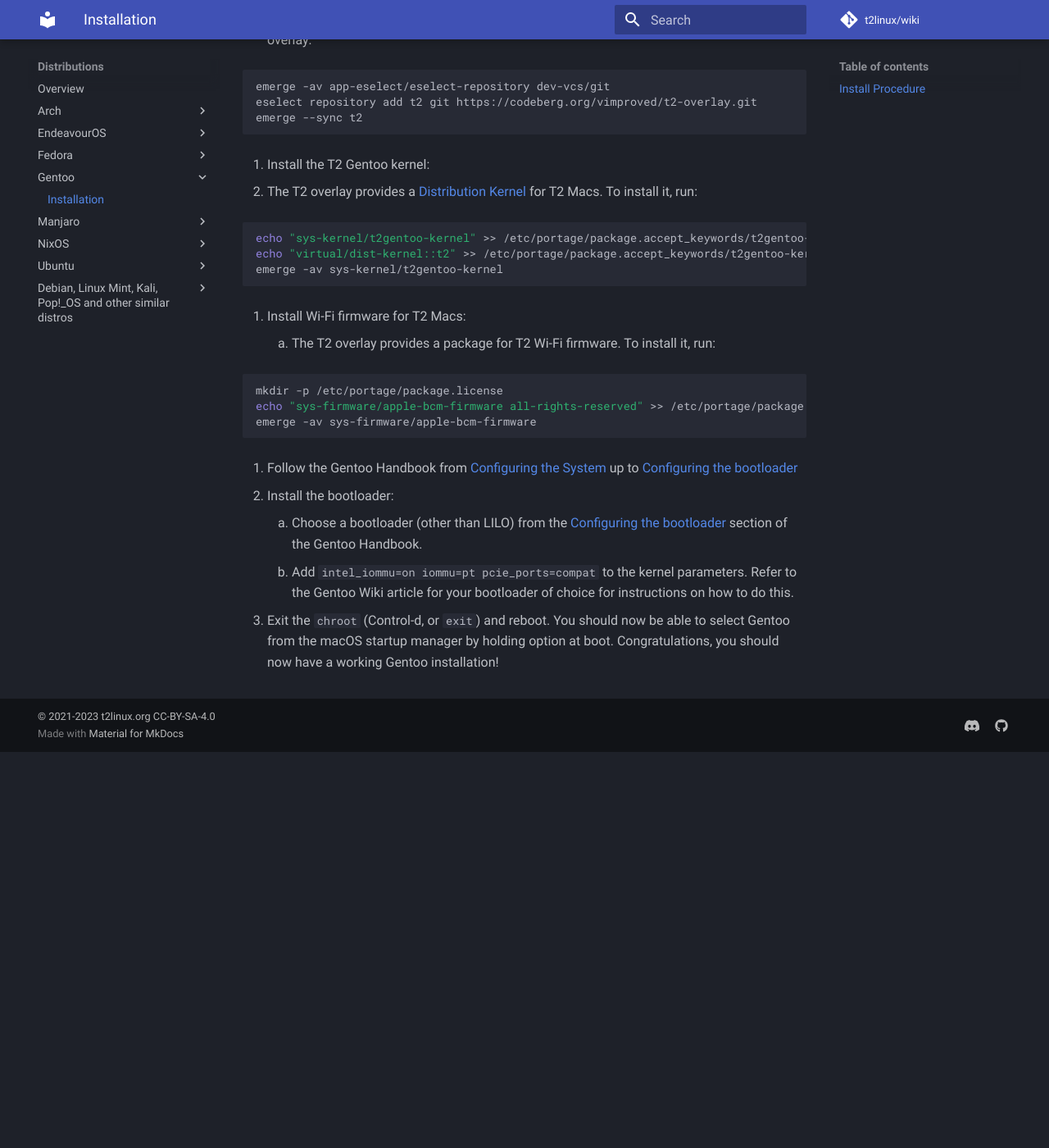
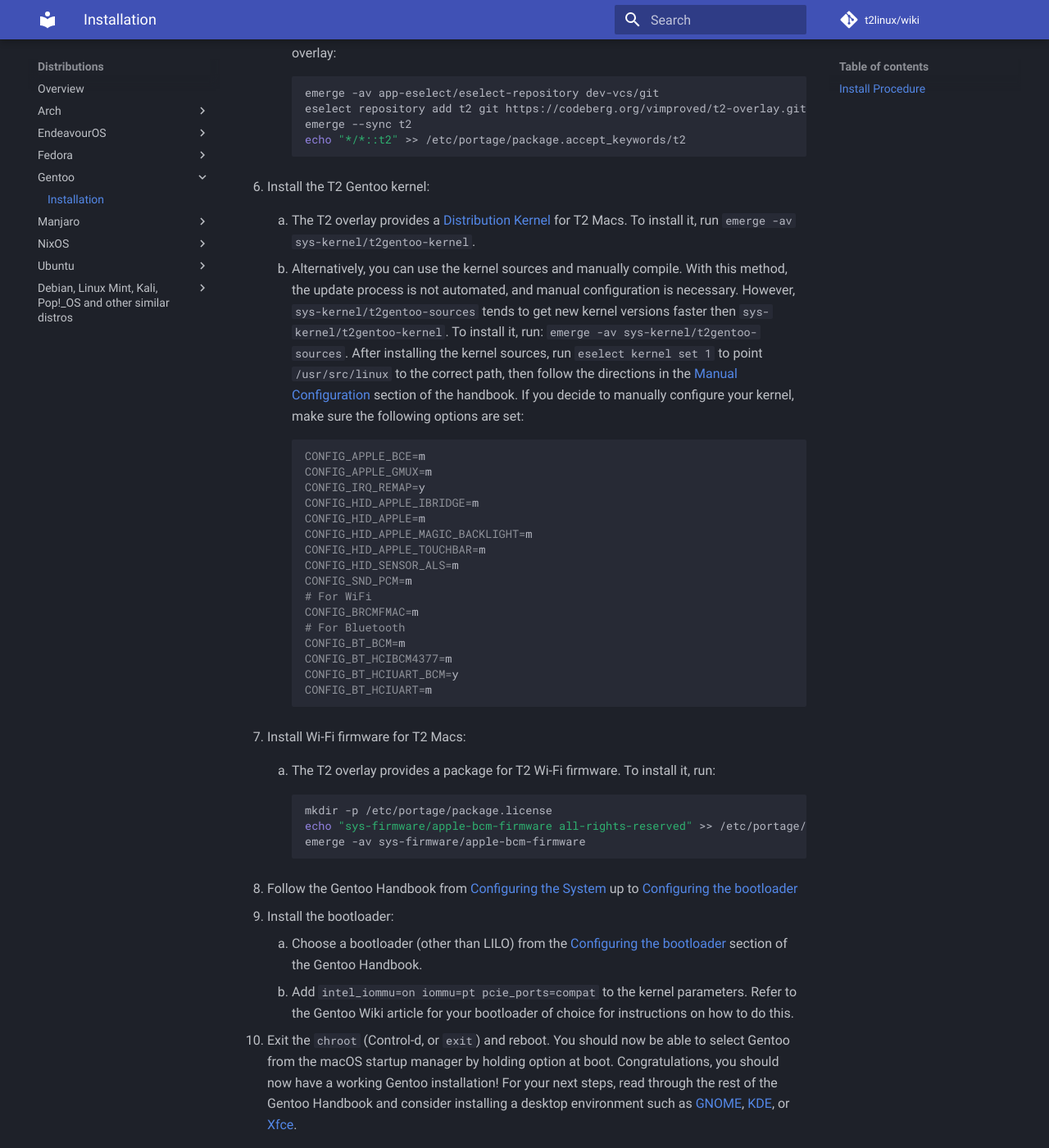
Before and after one commit to t2linux/wiki, an MkDocs documentation site: the page built from docs/distributions/gentoo/installation.md, in a window 1280 px wide and 1400 px high, scrolled down 769 px. Shown: the whole window at 82% size. Built offline with MkDocs 1.6.1 and Material for MkDocs 9.7.7, drawn with Linux system fonts in a browser that asks for light colours; comment, search, counter and statistics services are not loaded; before the commit the page ends 1686 px from its top, so only the background shows below that.

Commit message:
gentoo: Various minor improvements (#436)
- Change accept_keywords directions to a wildcard for ::t2
- Fix formatting of indented lists
- Added directions for kernel installation from
  sys-kernel/t2gentoo-sources

````diff
--- a/docs/distributions/gentoo/installation.md
+++ b/docs/distributions/gentoo/installation.md
@@ -3,8 +3,8 @@
 ## Install Procedure
 
 1. Follow the [Pre-installation](https://wiki.t2linux.org/guides/preinstall) steps.
-   1. Since there is not yet a T2 Gentoo Installation ISO, you will need to use a different ISO. We recommend the [T2-Ubuntu](https://github.com/t2linux/T2-Ubuntu/releases/latest) ISO if you want a graphical environment, or the [T2-Archiso](https://github.com/t2linux/archiso-t2/releases/latest) if you don't want to have to copy Wi-Fi firmware to the livecd.
-   2. If you chose the Ubuntu ISO, follow the [Wi-Fi Guide](https://wiki.t2linux.org/guides/wifi-bluetooth/) once booted.
+    1. Since there is not yet a T2 Gentoo Installation ISO, you will need to use a different ISO. We recommend the [T2-Ubuntu](https://github.com/t2linux/T2-Ubuntu/releases/latest) ISO if you want a graphical environment, or the [T2-Archiso](https://github.com/t2linux/archiso-t2/releases/latest) if you don't want to have to copy Wi-Fi firmware to the livecd.
+    2. If you chose the Ubuntu ISO, follow the [Wi-Fi Guide](https://wiki.t2linux.org/guides/wifi-bluetooth/) once booted.
 
 2. Connect to the internet using NetworkManager in the Ubuntu ISO, or using `iwctl` in the Arch ISO.
 
@@ -14,33 +14,49 @@
 
 5. Setup the T2 Gentoo overlay:
 
-   1. Install `dev-vcs/git` and `app-eselect/eselect-repository`, then enable and sync the overlay:
+    1. Install `dev-vcs/git` and `app-eselect/eselect-repository`, then enable and sync the overlay:
 
-   ```bash
-   emerge -av app-eselect/eselect-repository dev-vcs/git
-   eselect repository add t2 git https://codeberg.org/vimproved/t2-overlay.git
-   emerge --sync t2
-   ```
+        ```bash
+        emerge -av app-eselect/eselect-repository dev-vcs/git
+        eselect repository add t2 git https://codeberg.org/vimproved/t2-overlay.git
+        emerge --sync t2
+        echo "*/*::t2" >> /etc/portage/package.accept_keywords/t2
+        ```
 
 6. Install the T2 Gentoo kernel:
 
-   1. The T2 overlay provides a [Distribution Kernel](https://wiki.gentoo.org/wiki/Handbook:AMD64/Installation/Kernel#Distribution_kernels) for T2 Macs. To install it, run:
+    1. The T2 overlay provides a [Distribution Kernel](https://wiki.gentoo.org/wiki/Handbook:AMD64/Installation/Kernel#Distribution_kernels) for T2 Macs. To install it, run `emerge -av sys-kernel/t2gentoo-kernel`.
 
-   ```bash
-   echo "sys-kernel/t2gentoo-kernel" >> /etc/portage/package.accept_keywords/t2gentoo-kernel
-   echo "virtual/dist-kernel::t2" >> /etc/portage/package.accept_keywords/t2gentoo-kernel
-   emerge -av sys-kernel/t2gentoo-kernel
-   ```
+    2. Alternatively, you can use the kernel sources and manually compile. With this method, the update process is not automated, and manual configuration is necessary. However, `sys-kernel/t2gentoo-sources` tends to get new kernel versions faster then `sys-kernel/t2gentoo-kernel`. To install it, run: `emerge -av sys-kernel/t2gentoo-sources`. After installing the kernel sources, run `eselect kernel set 1` to point `/usr/src/linux` to the correct path, then follow the directions in the [Manual Configuration](https://wiki.gentoo.org/wiki/Handbook:AMD64/Installation/Kernel#Alternative:_Manual_configuration) section of the handbook. If you decide to manually configure your kernel, make sure the following options are set:
+
+        ```bash
+        CONFIG_APPLE_BCE=m
+        CONFIG_APPLE_GMUX=m
+        CONFIG_IRQ_REMAP=y
+        CONFIG_HID_APPLE_IBRIDGE=m
+        CONFIG_HID_APPLE=m
+        CONFIG_HID_APPLE_MAGIC_BACKLIGHT=m
+        CONFIG_HID_APPLE_TOUCHBAR=m
+        CONFIG_HID_SENSOR_ALS=m
+        CONFIG_SND_PCM=m
+        # For WiFi
+        CONFIG_BRCMFMAC=m
+        # For Bluetooth
+        CONFIG_BT_BCM=m
+        CONFIG_BT_HCIBCM4377=m
+        CONFIG_BT_HCIUART_BCM=y
+        CONFIG_BT_HCIUART=m
+        ```
 
 7. Install Wi-Fi firmware for T2 Macs:
 
     1. The T2 overlay provides a package for T2 Wi-Fi firmware. To install it, run:
 
-   ```bash
-   mkdir -p /etc/portage/package.license
-   echo "sys-firmware/apple-bcm-firmware all-rights-reserved" >> /etc/portage/package.license/firmware
-   emerge -av sys-firmware/apple-bcm-firmware
-   ```
+        ```bash
+        mkdir -p /etc/portage/package.license
+        echo "sys-firmware/apple-bcm-firmware all-rights-reserved" >> /etc/portage/package.license/firmware
+        emerge -av sys-firmware/apple-bcm-firmware
+        ```
 
 8. Follow the Gentoo Handbook from [Configuring the System](https://wiki.gentoo.org/wiki/Handbook:AMD64/Installation/System) up to [Configuring the bootloader](https://wiki.gentoo.org/wiki/Handbook:AMD64/Installation/Bootloader)
 
@@ -48,4 +64,4 @@
     1. Choose a bootloader (other than LILO) from the [Configuring the bootloader](https://wiki.gentoo.org/wiki/Handbook:AMD64/Installation/Bootloader) section of the Gentoo Handbook.
     2. Add `intel_iommu=on iommu=pt pcie_ports=compat` to the kernel parameters. Refer to the Gentoo Wiki article for your bootloader of choice for instructions on how to do this.
 
-10. Exit the `chroot` (Control-d, or `exit`) and reboot. You should now be able to select Gentoo from the macOS startup manager by holding option at boot. Congratulations, you should now have a working Gentoo installation!
+10. Exit the `chroot` (Control-d, or `exit`) and reboot. You should now be able to select Gentoo from the macOS startup manager by holding option at boot. Congratulations, you should now have a working Gentoo installation! For your next steps, read through the rest of the Gentoo Handbook and consider installing a desktop environment such as [GNOME](https://wiki.gentoo.org/wiki/GNOME), [KDE](https://wiki.gentoo.org/wiki/KDE), or [Xfce](https://wiki.gentoo.org/wiki/Xfce).
````
